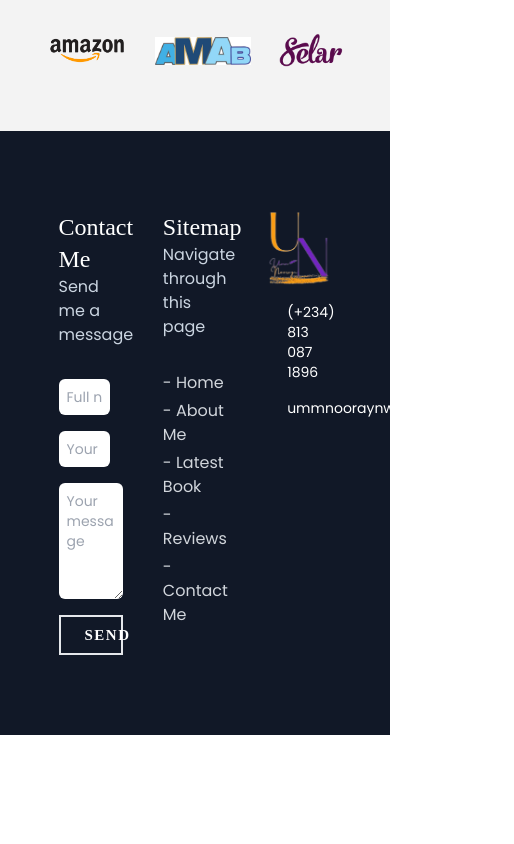
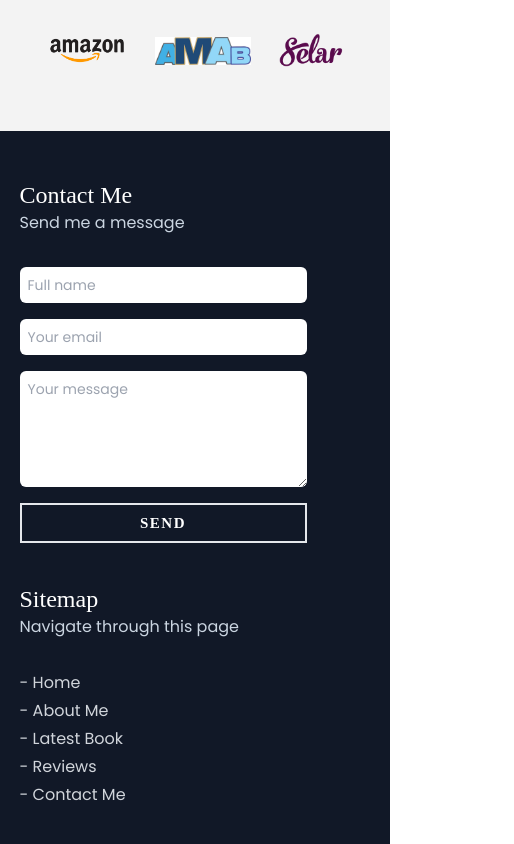
Before and after one commit to Mahmud1087/portfolio-projects, a React (Vite) app in the folder author_portfolio/: page / in a window 390 px wide. Shown: the part 4860-5704 px from the top of the page, 514 px wide, since content can reach past the window. Before the commit the page ends 5595 px from the top, so only its background shows below. Built offline with nearby package versions, Linux system fonts and the light colour scheme; a web font is replaced by a local one.

Commit message:
made the footer sections  mobile responsive

```diff
--- a/author_portfolio/src/components/ContactMe.jsx
+++ b/author_portfolio/src/components/ContactMe.jsx
@@ -39,7 +39,7 @@ const ContactMe = () => {
           onChange={handleChange}
           placeholder='Full name'
           required
-          className='p-2 w-[80%] border-none focus:outline-none rounded-md'
+          className='p-2 w-full lg:w-[80%] border-none focus:outline-none rounded-md'
         />
         <input
           type='text'
@@ -48,7 +48,7 @@ const ContactMe = () => {
           onChange={handleChange}
           placeholder='Your email'
           required
-          className='p-2 w-[80%] border-none focus:outline-none rounded-md'
+          className='p-2 w-full lg:w-[80%] border-none focus:outline-none rounded-md'
         />
         <textarea
           name='message'
--- a/author_portfolio/src/components/Footer.jsx
+++ b/author_portfolio/src/components/Footer.jsx
@@ -5,7 +5,7 @@ import SiteMap from './SiteMap';
 const Footer = () => {
   return (
     <div id='footer' className=' bg-gray-900'>
-      <article className='container grid grid-cols-3 justify-between gap-10 w-full'>
+      <article className='container-md-others lg:container grid lg:grid-cols-3 justify-between gap-10 w-full'>
         <ContactMe />
         <SiteMap />
         <ContactDetails />
```
